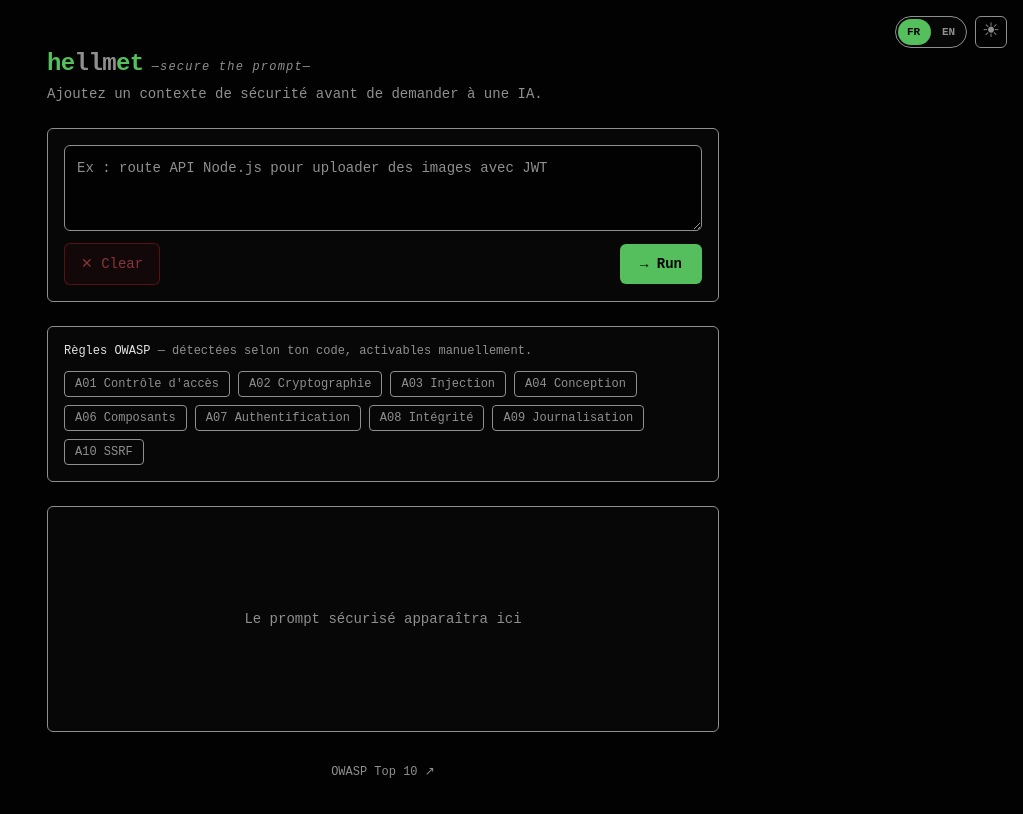
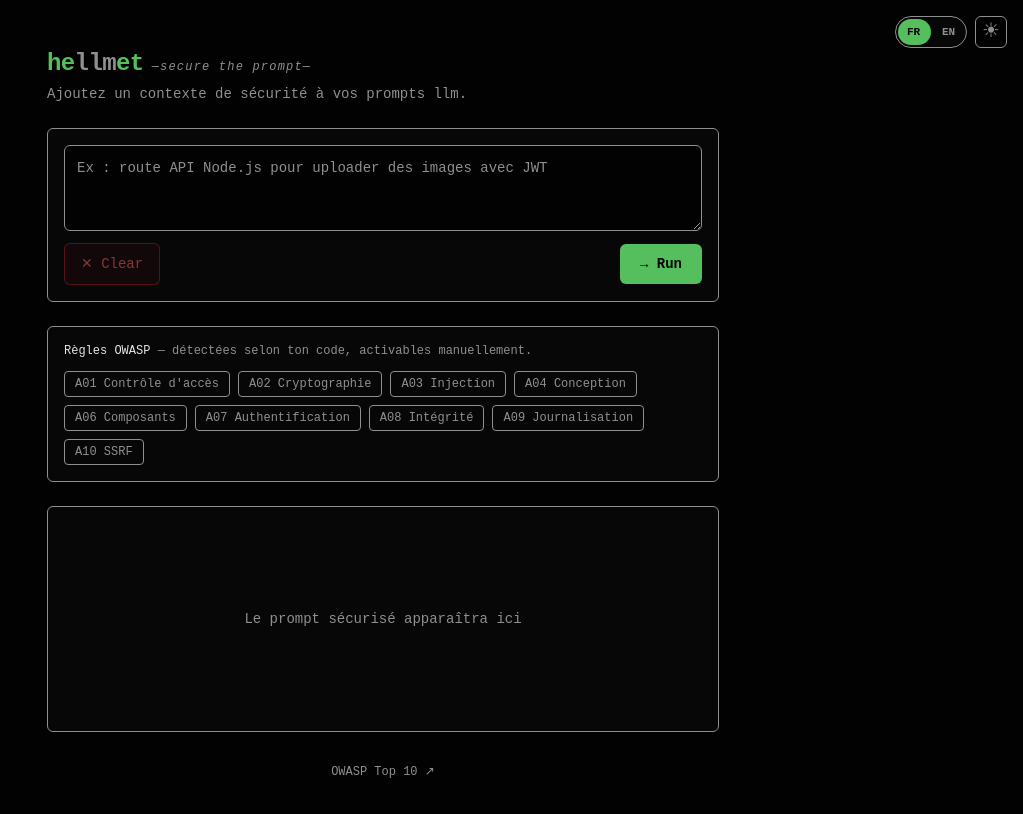
Before and after one commit to hyosua/hellmet, a Next.js app: page / in a window 1280 px wide. Shown: the top 814 px of the page, without its empty margins (257-1280 px from the left). Built offline with nearby package versions, Linux system fonts and the light colour scheme.

Commit message:
correct subtitle phrase

```diff
--- a/src/components/SingleBox.tsx
+++ b/src/components/SingleBox.tsx
@@ -16,7 +16,7 @@ import { ThemeToggle } from "./ThemeToggle";
 
 const UI = {
   fr: {
-    subtitle: "Ajoutez un contexte de sécurité avant de demander à une IA.",
+    subtitle: "Ajoutez un contexte de sécurité à vos prompts llm.",
     placeholder: "Ex : route API Node.js pour uploader des images avec JWT",
     ariaTextarea: "Intention de code",
     errorEmpty: "L'intention ne peut pas être vide. — Immanuel Hackant",
```
